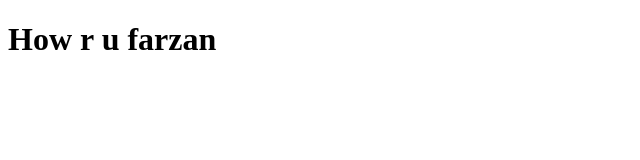
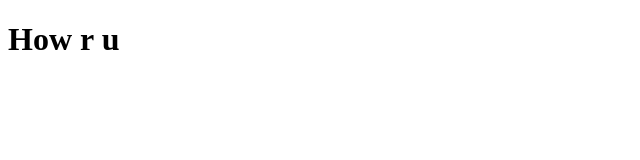
Before and after one commit to farzantahir456/farzan, a plain HTML site: page index.html in a window 1280 px wide. Shown: the whole page, without its empty margins (0-640 px from the left). Drawn offline with Linux system fonts and the light colour scheme.

Commit message:
update index.html

```diff
--- a/index.html
+++ b/index.html
@@ -6,6 +6,6 @@
     <title>Document</title>
 </head>
 <body>
-    <h1>How r u farzan </h1>
+    <h1>How r u </h1>
 </body>
 </html>
```
